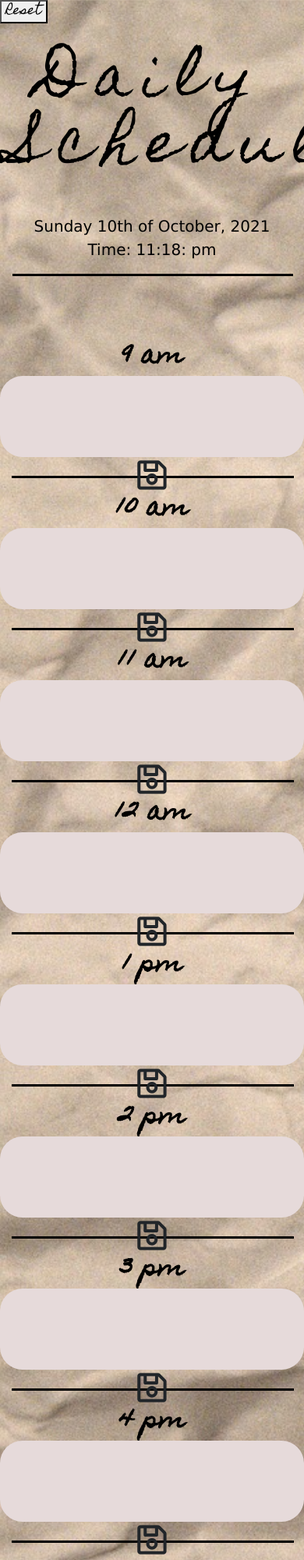
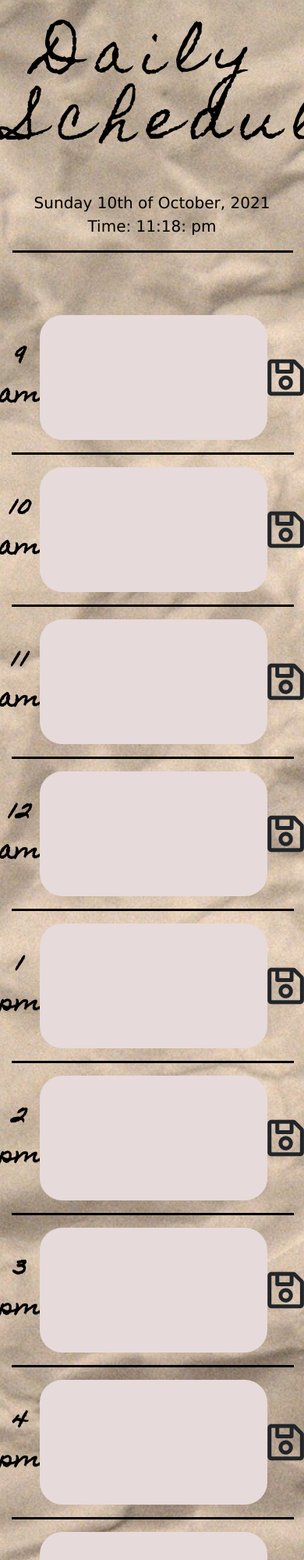
Before and after one commit to caz1502/Day-Planner, a plain HTML site: page index.html in a window 390 px wide. Shown: the top 2000 px of the page at 78% size. Drawn offline with nearby package versions, Linux system fonts and the light colour scheme.

Commit message:
updating all files

```diff
--- a/assets/css/style.css
+++ b/assets/css/style.css
@@ -18,14 +18,13 @@ hr {
 
 /*===styling for body===*/
 body {
-
   font-size: 1em;
-  width: 100%;
-  margin-left: auto;
-  margin-right:auto;
   font-family: 'Homemade Apple', cursive;
   background-image: url(../images/paper-gd4046f933_1920.jpg);
   background-size: cover;
+  margin-left: auto;
+  margin-right: auto;
+
 }
 
 /*===jumbotron styling===*/
@@ -53,7 +52,7 @@ textarea {
 
 .time-block {
   text-align: center;
- }
+}
 
 .row {
   height: 10rem;
@@ -82,19 +81,20 @@ border-radius: 1em;
 }
 
 .future {
-  background-color: aliceblue;
+  background-color: #ffffed;
   border:none;
   border-radius: 1em;
 }
 
 /*===Button===*/
 .saveBtn {
-  font-size:2em;
+  font-size:  2.5em;
   display: flex;
   justify-content: center;
   align-items: center;
+
 }
 
 .saveBtn:hover{
-  font-size:3em;
+  font-size:3.5em;
 }
--- a/index.html
+++ b/index.html
@@ -15,26 +15,15 @@
   <!-- favicon -->
   <link rel="icon" type="image/png" href="./assets/images/lion.ico" sizes="36x36" />
   <!-- font awesome -->
-  <link
-  rel="stylesheet"
-  href="https://use.fontawesome.com/releases/v5.8.1/css/all.css"
-  integrity="sha384-50oBUHEmvpQ+1lW4y57PTFmhCaXp0ML5d60M1M7uH2+nqUivzIebhndOJK28anvf"
-  crossorigin="anonymous"
-/>
+  <link rel="stylesheet" href="https://use.fontawesome.com/releases/v5.8.1/css/all.css"
+    integrity="sha384-50oBUHEmvpQ+1lW4y57PTFmhCaXp0ML5d60M1M7uH2+nqUivzIebhndOJK28anvf" crossorigin="anonymous" />
   <!-- style sheet -->
   <link rel="stylesheet" href="./assets/css/style.css" />
-
-
-
   <title>Daily Scheduler</title>
 </head>
-<nav>
-  <button class="clear">Reset</button>
-</nav>
-
 <body>
   <header class="jumbotron">
-    <h1 class="display-3">Daily  Scheduler</h1>
+    <h1 class="display-3">Daily Scheduler</h1>
     <!-- <p class="lead">A simple calendar app for scheduling your work day</p> -->
     <p id="currentDay" class="lead"></p>
     <hr>
@@ -44,83 +33,83 @@
     <!-- time square -->
     <!-- 9am row -->
     <div id='9' class="row time-block">
-      <div class="col-sm-2 hour">9 am</div>
+      <div class="col hour">9 am</div>
       <!-- task or appointment text -->
-      <textarea class="col-sm-9 description"></textarea>
+      <textarea class="col-9 description"></textarea>
       <!-- save button -->
-      <button class="col-sm-1 saveBtn btn"><i class="far fa-save fa-lg"></i></button>
+      <button class="col  saveBtn btn"><i class="far fa-save fa-lg"></i></button>
     </div>
     <hr>
     <!-- 10am row -->
     <div id='10' class="row time-block">
-      <div class="col-sm-2 hour">10 am</div>
+      <div class="col hour">10 am</div>
       <!-- task or appointment text -->
-      <textarea class="col-sm-9 description"></textarea>
+      <textarea class="col-9 description"></textarea>
       <!-- save button -->
-      <button class="col-sm-1 saveBtn btn"><i class="far fa-save fa-lg"></i></button>
+      <button class="col  saveBtn btn"><i class="far fa-save fa-lg"></i></button>
     </div>
     <hr>
     <!-- 11am row -->
     <div id='11' class="row time-block">
-      <div class="col-sm-2 hour">11 am</div>
+      <div class="col hour">11 am</div>
       <!-- task or appointment text -->
-      <textarea class="col-sm-9 description"></textarea>
+      <textarea class="col-9 description"></textarea>
       <!-- save button -->
-      <button class="col-sm-1 saveBtn btn"><i class="far fa-save fa-lg"></i></button>
+      <button class="col  saveBtn btn"><i class="far fa-save fa-lg"></i></button>
     </div>
     <hr>
     <!-- 11am row -->
     <div id='12' class="row time-block">
-      <div class="col-sm-2 hour">12 am</div>
+      <div class="col hour">12 am</div>
       <!-- task or appointment text -->
-      <textarea class="col-sm-9 description"></textarea>
+      <textarea class="col-9 description"></textarea>
       <!-- save button -->
-      <button class="col-sm-1 saveBtn btn"><i class="far fa-save fa-lg"></i></button>
+      <button class="col  saveBtn btn"><i class="far fa-save fa-lg"></i></button>
     </div>
     <hr>
     <!-- 12am row -->
     <div id='13' class="row time-block">
-      <div class="col-sm-2 hour">1 pm</div>
+      <div class="col hour">1 pm</div>
       <!-- task or appointment text -->
-      <textarea class="col-sm-9 description"></textarea>
+      <textarea class="col-9 description"></textarea>
       <!-- save button -->
-      <button class="col-sm-1 saveBtn btn"><i class="far fa-save fa-lg"></i></button>
+      <button class="col  saveBtn btn"><i class="far fa-save fa-lg"></i></button>
     </div>
     <hr>
     <!-- 11am row -->
     <div id='14' class="row time-block">
-      <div class="col-sm-2 hour">2 pm</div>
+      <div class="col hour">2 pm</div>
       <!-- task or appointment text -->
-      <textarea class="col-sm-9 description"></textarea>
+      <textarea class="col-9 description"></textarea>
       <!-- save button -->
-      <button class="col-sm-1 saveBtn btn"><i class="far fa-save fa-lg"></i></button>
+      <button class="col  saveBtn btn"><i class="far fa-save fa-lg"></i></button>
     </div>
     <hr>
     <!-- 11am row -->
     <div id='15' class="row time-block">
-      <div class="col-sm-2 hour">3 pm</div>
+      <div class="col hour">3 pm</div>
       <!-- task or appointment text -->
-      <textarea class="col-sm-9 description"></textarea>
+      <textarea class="col-9 description"></textarea>
       <!-- save button -->
-      <button class="col-sm-1 saveBtn btn"><i class="far fa-save fa-lg"></i></button>
+      <button class="col  saveBtn btn"><i class="far fa-save fa-lg"></i></button>
     </div>
     <hr>
     <!-- 11am row -->
     <div id='16' class="row time-block">
-      <div class="col-sm-2 hour">4 pm</div>
+      <div class="col hour">4 pm</div>
       <!-- task or appointment text -->
-      <textarea class="col-sm-9 description"></textarea>
+      <textarea class="col-9 description"></textarea>
       <!-- save button -->
-      <button class="col-sm-1 saveBtn btn"><i class="far fa-save fa-lg"></i></button>
+      <button class="col  saveBtn btn"><i class="far fa-save fa-lg"></i></button>
     </div>
     <hr>
     <!-- 11am row -->
     <div id='17' class="row time-block">
-      <div class="col-sm-2 hour">5pm</div>
+      <div class="col hour">5pm</div>
       <!-- task or appointment text -->
-      <textarea class="col-sm-9 description"></textarea>
+      <textarea class="col-9 description"></textarea>
       <!-- save button -->
-      <button class="col-sm-1 saveBtn btn"><i class="far fa-save fa-lg"></i></button>
+      <button class="col  saveBtn btn"><i class="far fa-save fa-lg"></i></button>
     </div>
   </div>
   <!-- adding links to bootstrap, jquery, moments etc -->
@@ -132,6 +121,5 @@
   <script src="script.js"></script>
 </body>
 <footer><br></footer>
+
 </html>
-
-<!-- https://caz1502.github.io/Day-Planner/ -->
--- a/script.js
+++ b/script.js
@@ -8,9 +8,7 @@ function displayTime() {
   }
   setInterval(displayTime, 1000);
 
-
 // this fuction defines the current time
-
 function currentTime() {
   var current = moment().hours()
   var time = $('.time-block');
@@ -20,32 +18,27 @@ function currentTime() {
 
 // this is the if statement that changes current hour
     if (hour === current) {
-      $(this).children('.col-sm-9').attr('class', 'present col-sm-9 description')
+      $(this).children('.col-9').attr('class', 'present col-9 description')
   // this is the if statement that changes past hour hour
     } else if (current > hour) {
-      $(this).children('.col-sm-9').attr('class', 'past col-sm-9 description')
+      $(this).children('.col-9').attr('class', 'past col-9 description')
   //  this is the if statement if the previous 2 statement are not met then this is the colour
     } else {
-      $(this).children('.col-sm-9').attr('class', 'future col-sm-9 description')
+      $(this).children('.col-9').attr('class', 'future col-9 description')
 
     }
   })
 }
 currentTime()
 
- //Save to local storage
-
+ //Save to local storage - replace removes double quotes
  button.on('click', function (event) {
   event.preventDefault();
-  var text = $(this).siblings('.col-sm-9').val();
+  var text = $(this).siblings('.col-9').val().replace();
   var parent = $(this).parent().attr('id');
   localStorage.setItem(parent, JSON.stringify(text));
 })
 
-// prints local storage on screen
-
-
-  // Get item from local storage if any
 
 $('#9 textarea').val(localStorage.getItem('9'));
 $('#10 textarea').val(localStorage.getItem('10'));
@@ -56,3 +49,9 @@ $('#14 textarea').val(localStorage.getItem('14'));
 $('#15 textarea').val(localStorage.getItem('15'));
 $('#16 textarea').val(localStorage.getItem('16'));
 $('#17 textarea').val(localStorage.getItem('17'));
+
+
+function deleteItems() {
+window.localStorage.clear();
+window.location.reload();
+}
```
Also changed, not shown: 1 other file.
